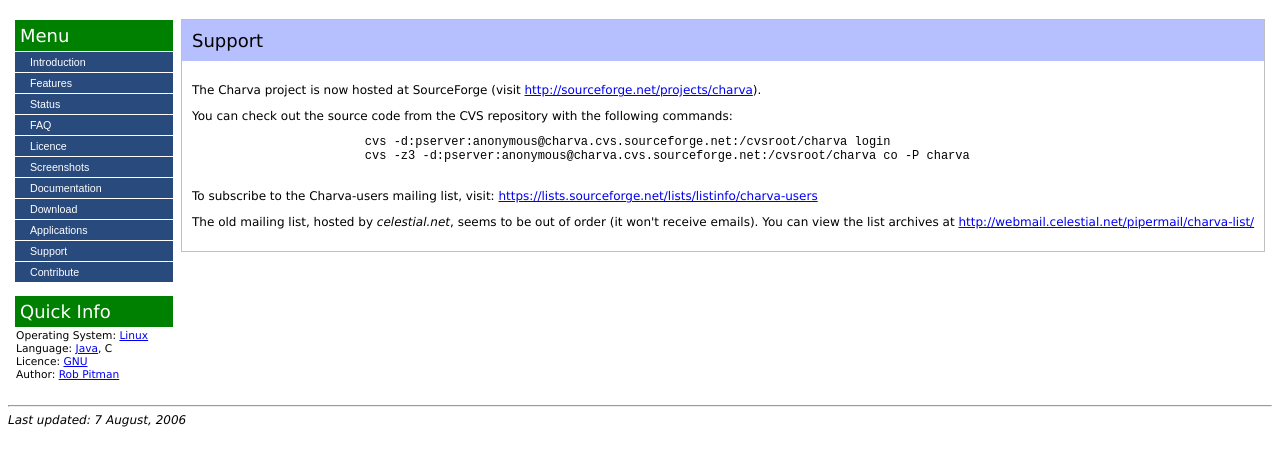
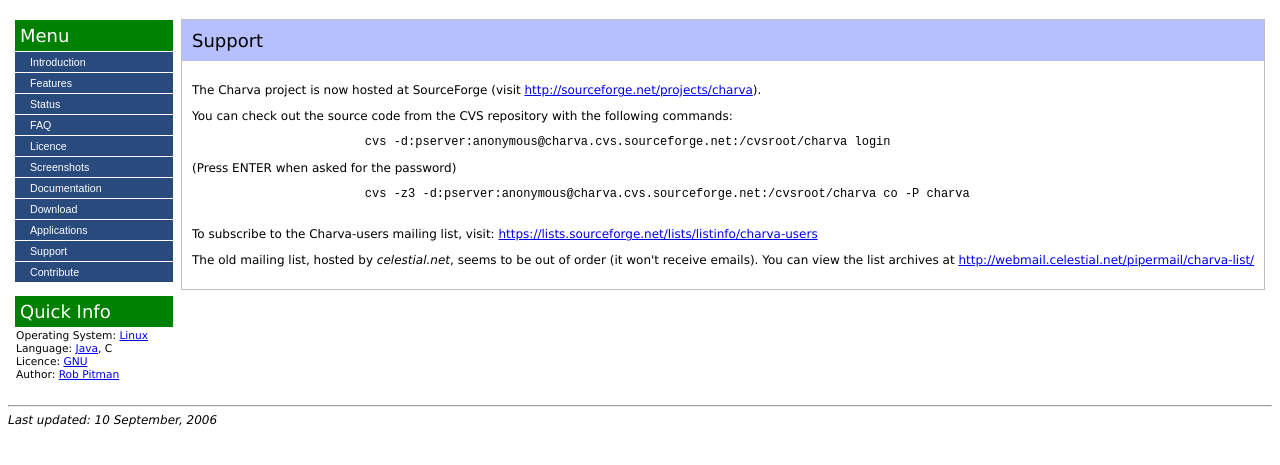
Before and after one commit to viktor-podzigun/charva-lanterna, a plain HTML site: page docs/Support.html in a window 1280 px wide. Shown: the part 47-512 px from the top of the page. Drawn offline with Linux system fonts and the light colour scheme.

Commit message:
Minor documentation fix.
git-svn-id: svn://svn.code.sf.net/p/charva/code/charva/trunk@32 4f353515-93dd-dd11-abb4-001558a53407

```diff
--- a/docs/Support.html
+++ b/docs/Support.html
@@ -201,7 +201,7 @@
             google_ad_height = 600;
             google_ad_format = "160x600_as";
             google_ad_type = "text";
-    google_ad_channel ="";
+            google_ad_channel = "";
             google_color_border = "336699";
             google_color_bg = "FFFFFF";
             google_color_link = "0000FF";
@@ -238,7 +238,9 @@
                 <p>
                     You can check out the source code from the CVS repository with the following commands:
                     <pre>
-                        cvs -d:pserver:anonymous@charva.cvs.sourceforge.net:/cvsroot/charva login
+                        cvs -d:pserver:anonymous@charva.cvs.sourceforge.net:/cvsroot/charva login </pre>
+                    (Press ENTER when asked for the password)
+                    <pre>
                         cvs -z3 -d:pserver:anonymous@charva.cvs.sourceforge.net:/cvsroot/charva co -P charva
                     </pre>
                 </p>
@@ -261,6 +263,6 @@
 </tr>
 </table>
 <hr>
-<i>Last updated: 7 August, 2006</i>
+<i>Last updated: 10 September, 2006</i>
 </body>
 </html>
```
Lines whose indentation alone changed are shown as unchanged.
